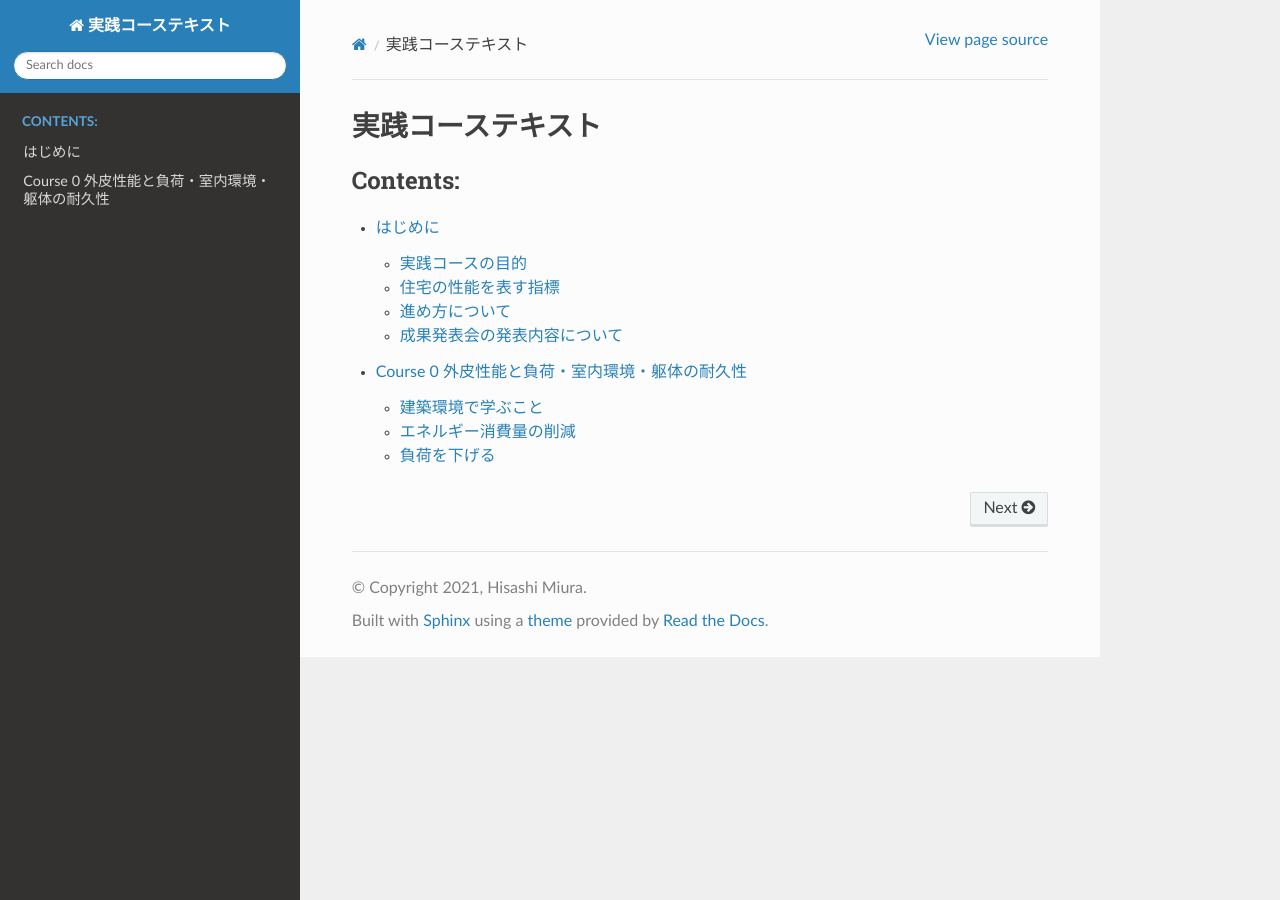
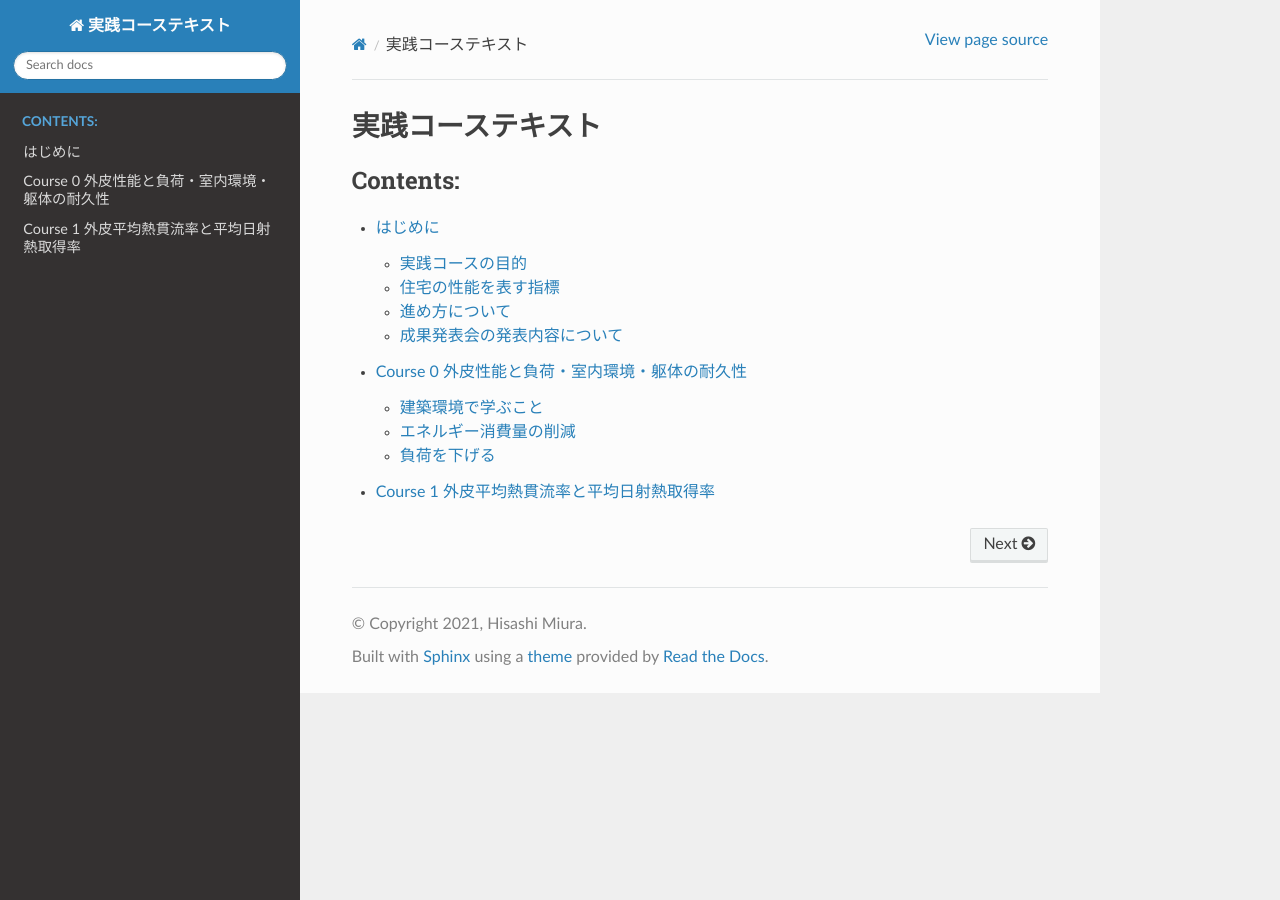
Before and after one commit to KENKAN-Lab/practice-cource-mannual, a Sphinx documentation site: the page built from docs/source/index.rst, in a window 1280 px wide. Built offline with Sphinx 7.4.7 and the Read the Docs theme 2.0.0, drawn with Linux system fonts in a browser that asks for light colours; some of the changed lines change nothing that is shown.

Commit message:
ファイル名の変更と追加

```diff
--- /dev/null
+++ b/docs/source/01_u_a_value_eta_a_value.rst
@@ -0,0 +1,6 @@
+.. |m2| replace:: m :sup:`2`
+.. |m3| replace:: m :sup:`3`
+
+************************************************************************************************************************
+Course 1 外皮平均熱貫流率と平均日射熱取得率
+************************************************************************************************************************
--- a/docs/source/index.rst
+++ b/docs/source/index.rst
@@ -7,5 +7,6 @@
    :maxdepth: 2
    :caption: Contents:
 
-   00_introduction
-   01_basic
+   introduction
+   00_basic
+   01_u_a_value_eta_a_value
```
Also changed, not shown: docs/source/00_basic.rst (renamed from docs/source/01_basic.rst), docs/source/introduction.rst (renamed from docs/source/00_introduction.rst).
